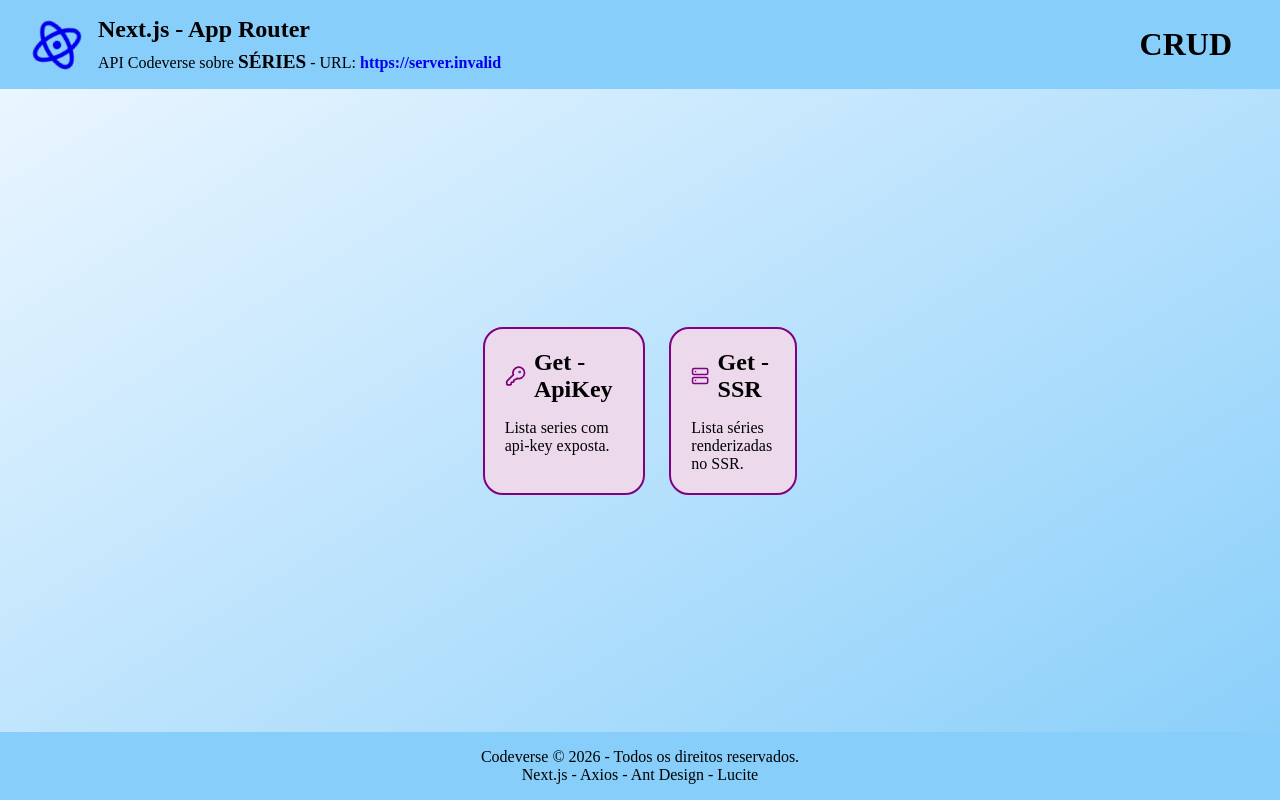
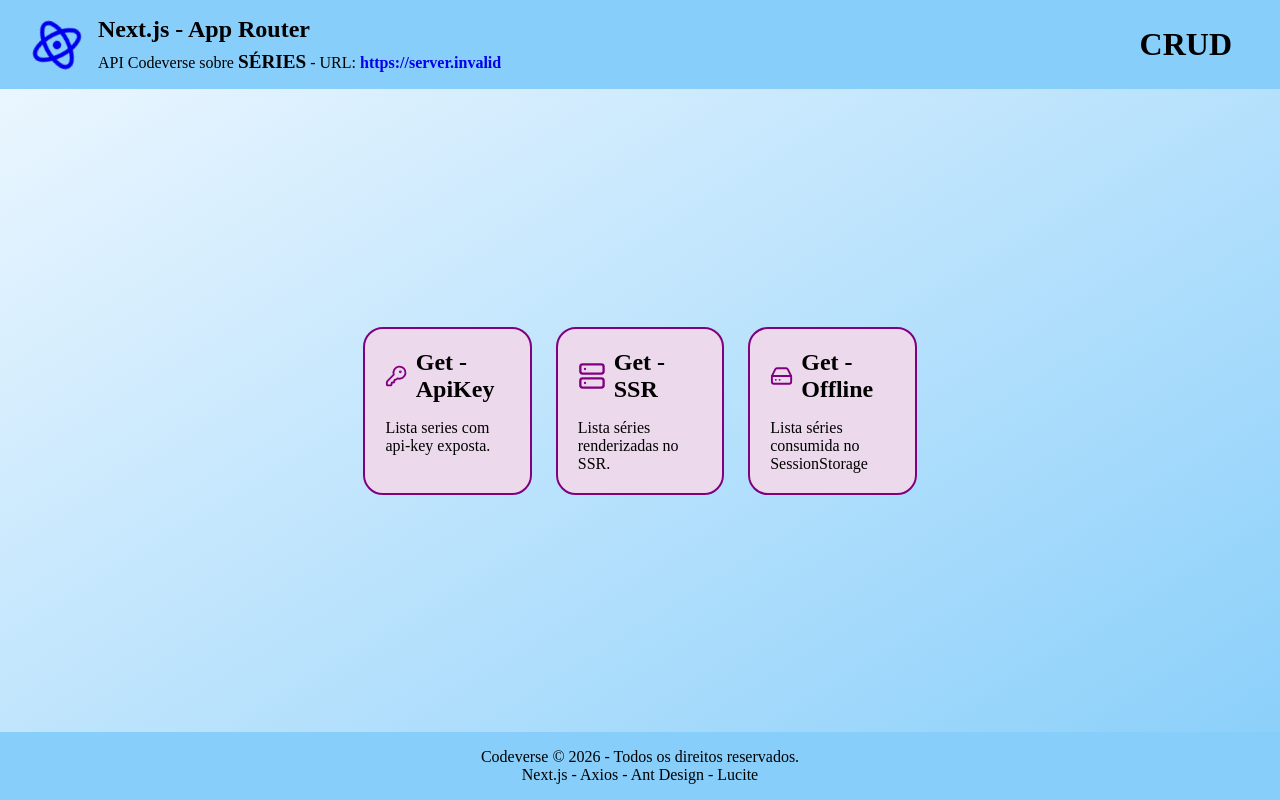
Before and after one commit to juliaefmiranda/template-next-crud, a Next.js app: page / in a window 1280 px wide. Built offline with nearby package versions, Linux system fonts and the light colour scheme; no server answers; what @ant-design/nextjs-registry would draw is missing.

Commit message:
feat: adiciona exemplo Offline e ajusta posição do Toaster

```diff
--- a/src/app/layout.js
+++ b/src/app/layout.js
@@ -14,7 +14,7 @@ export default function RootLayout({ children }) {
             <body>
                 <Header />
                 <AntdRegistry>{children}</AntdRegistry>
-                <Toaster />
+                <Toaster position='top-right' />
             </body>
         </html>
     );
--- a/src/app/ssr/page.jsx
+++ b/src/app/ssr/page.jsx
@@ -18,6 +18,11 @@ export default async function GetPage() {
             <h2>Busca feita pelo servidor, com api-key privada.</h2>
             <p>DevTools - Network: essa chamada nem aparece lá, pois ela acontece no servidor.</p>
             <p>Axios.get direto na API e salva SessionStorage, mas rodando no servidor, a api-key nunca chega no navegador.</p>
+            <ul>
+                {series.map((item) => (
+                    <li key={item.id}>{item.title}</li>
+                ))}
+            </ul>
         </main>
     );
 }
--- a/src/data/crud.js
+++ b/src/data/crud.js
@@ -1,4 +1,4 @@
-import { KeyRound, Server } from "lucide-react";
+import { HardDrive, KeyRound, Server } from "lucide-react";
 
 export const examples = [
     {
@@ -17,6 +17,14 @@ export const examples = [
         description: 'Lista séries renderizadas no SSR.',
         color: 'purple',
         Icon: Server,
+    },
+    {
+        id: 3,
+        method: 'Offline',
+        verb: 'Get',
+        description: 'Lista séries consumida no SessionStorage',
+        color: 'purple',
+        Icon: HardDrive,
     }
 ];
 
```
